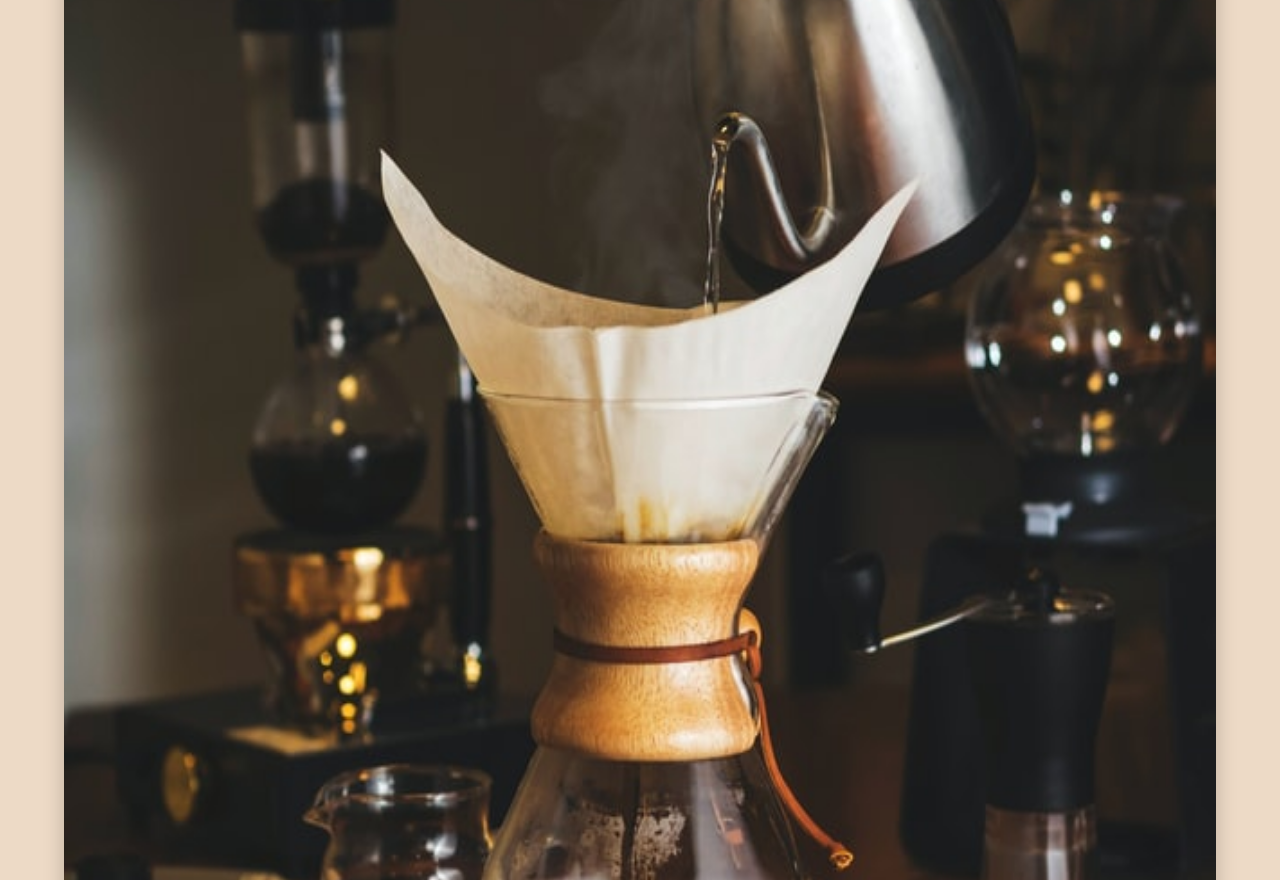
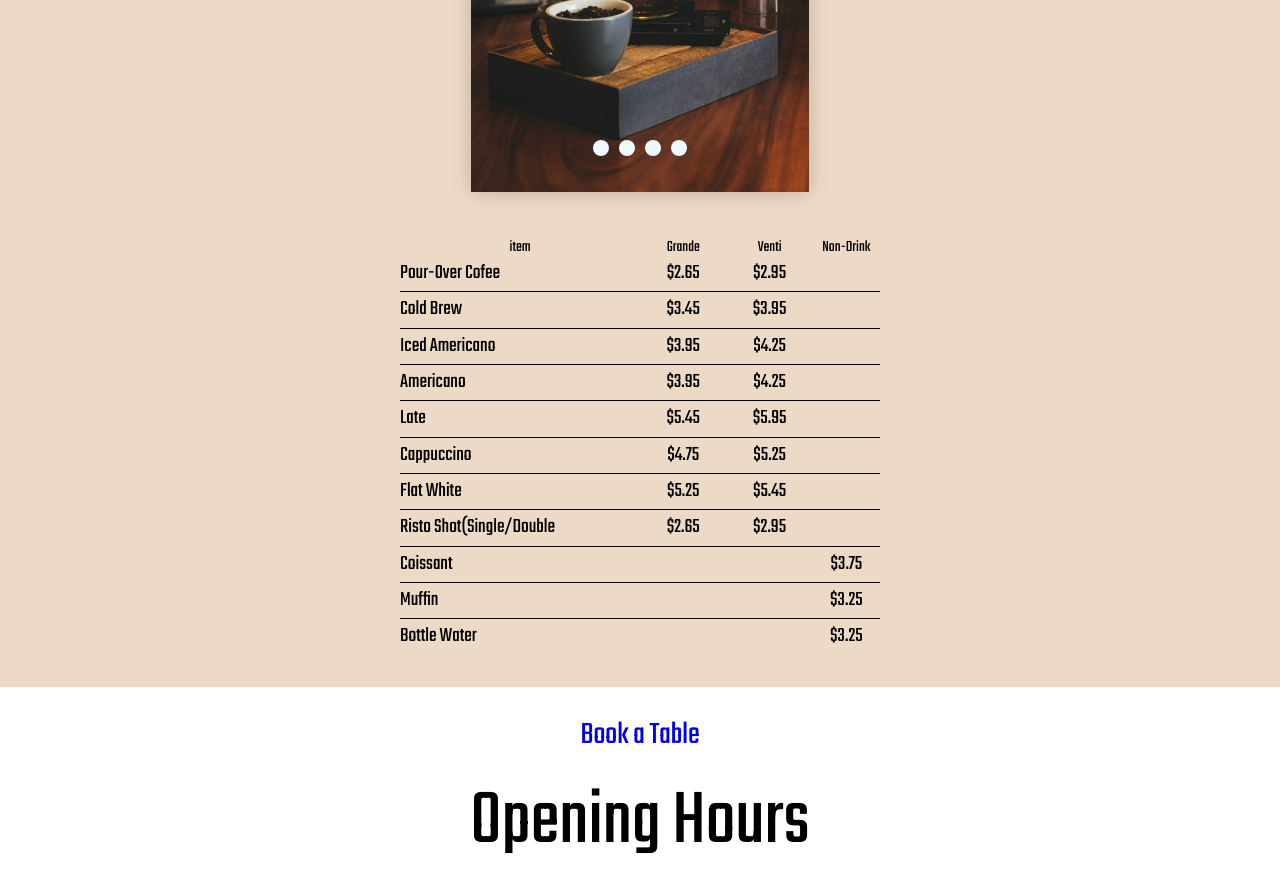
Before and after one commit to richernote/100DevsCuisine, a plain HTML site: page index.html in a window 1280 px wide. Shown: the part 1920-2800 px from the top of the page. Drawn offline with Linux system fonts and the light colour scheme; a web font is replaced by a local one.

Commit message:
Added items and new prices to menu for more content. Changed css classes to be more consistent Also removed some uneeded js

```diff
--- a/css/style.css
+++ b/css/style.css
@@ -42,7 +42,7 @@ header {
     transform-origin: left;
 }
 
-ul li{
+.Navigation ul li {
     width: 70%;
     text-align: center;
     list-style: none;
@@ -117,13 +117,13 @@ main {
 .greeting h2 {
     float: right;
     font-family: 'Inspiration', cursive;
-    font-size: clamp(1rem, 25vh, 20rem);
+    font-size: clamp(10rem, 15vh, 20rem);
     margin: 3rem 0;
     display: block;
 }
 
 .greeting h2>p{
-    font-size: 0.8em;
+    font-size: 1em;
     float: right;
     margin-left: 1rem;
 }
@@ -137,7 +137,7 @@ main {
     color: var(--coffee)
 }
 
-.searchingFood {
+.searching-food {
     position: absolute;
     bottom: clamp(10rem, 15vh, 20rem);
     margin-top: 1rem;
@@ -148,7 +148,7 @@ main {
     margin-top: 2rem;
 }
 
-.searchingFood input {
+.searching-food input {
     width: 75%;
     height: 2rem;
     border-radius: 0.3rem 0 0 0.3rem;
@@ -235,7 +235,7 @@ input::placeholder {
     animation: bounce infinite 0.5s;
 }
 
-#About-Us {
+#about-us {
     position: relative;
     width: 100vw;
     height: 75vh;
@@ -244,7 +244,7 @@ input::placeholder {
     background-repeat: no-repeat;
 }
 
-#About-Us h3 {
+#about-us h3 {
     position: relative;
     font-size: 5rem;
     width: 75%;
@@ -253,7 +253,7 @@ input::placeholder {
     color: aliceblue;
 }
 
-.aboutSub {
+.about-sub {
     text-align: center;
     color: aliceblue;
     margin: 4rem auto;
@@ -261,16 +261,16 @@ input::placeholder {
     background-color: rgba(0, 0, 0, 0.705);
 }
 
-.aboutSub h2 {
+.about-sub h2 {
     font-size: 2rem;
 }
 
-.aboutSub p {
+.about-sub p {
     line-height: 1.5rem;
     font-size: 1.3rem;
 }
 
-.menuButton {
+.menu-button {
     position: absolute;
     bottom: 1.5rem;
     right: 1.5rem;
@@ -284,33 +284,34 @@ input::placeholder {
 
 }
 
-.menuButton a {
+.menu-button a {
     text-decoration: none;
     color: var(--coffee)
 }
 
-.menuPreview {
+.menu-preview {
     background-color: var(--beige);
     height: auto;
     width: 100vw;
     padding: 2rem 0;
 }
 
-.menuPreview h2 {
+.menu-preview h2 {
     font-size: 2rem;
     text-align: center;
 }
 
 .carousel {
     aspect-ratio: 9/16;
-    width: 90vw;
-    height: auto;
+    max-height: 600px;
+    max-width: auto;
     margin: 3rem auto;
     filter: drop-shadow(0 0 10px #0003);
     perspective: 100px;
+    overflow: hidden;
 }
 
-.carousel__viewport {
+.carousel-viewport {
     position: absolute;
     inset: 0 0 0 0;
     display: flex;
@@ -319,16 +320,17 @@ input::placeholder {
     scroll-snap-type: x mandatory;
 }
 
-.carousel__slide {
+.carousel-slide {
     position: relative;
     flex: 0 0 100%;
     width: 100%;
     height: auto;
     scroll-snap-align: center;
-    animation: tonext, snap, ease, 1s, infinite;
+    overflow: hidden;
+    animation: snap, ease, 1s, infinite;
 }
 
-.carousel__navigation-button {
+.carousel-navigation-button {
     display: inline-block;
     width: 1.5rem;
     height: 1.5rem;
@@ -340,10 +342,10 @@ input::placeholder {
     transition: transform 0.1s;
 }
 
-.carousel__navigation {
+.carousel-navigation {
     position: absolute;
     right: 0;
-    bottom: 3rem;
+    bottom: 2rem;
     left: 0;
     text-align: center;
 }
@@ -356,25 +358,26 @@ input::placeholder {
 
 .menu {
     margin: 0 auto;
-    width: 90%
+    width: 90%;
+    max-width: 30rem
 }
 
-.menuItems {
+.menu-items {
     font-size: 1.3rem;
     border-bottom: 1px solid black;
     height: 1.7rem;
     line-height: 1.7;
 }
 
-.menuItems:first-child {
+.menu-items:first-child {
     border-right: 1px solid black;
 }
 
-.menuItems:last-of-type {
+.menu-items:last-of-type {
     border-bottom: none;
 }
 
-.menuItems td + td {
+.menu-items td + td {
     text-align: center;
 }
 
@@ -460,6 +463,10 @@ input::placeholder {
     .socials * {
         font-size: 2.5rem;
     }
+
+    .carousel  img{
+        max-height: 600px;
+    }
 }
 
 @keyframes grow {
--- a/index.html
+++ b/index.html
@@ -12,9 +12,8 @@
 </head>
 <body>
     <header>
-        <i id='dropDownButton' class="fa-solid fa-bars"></i>
-        <nav class="navigation
-        ">
+        <i id='drop-down-button' class="fa-solid fa-bars"></i>
+        <nav class="navigation">
             <ul>
                 <li><a class="nav-links" href="#">Home</a></li>
                 <li><a class="nav-links" href="#">About Us</a></li>
@@ -46,7 +45,7 @@
 
         <img class="main-background" src="./assests/Coffee-Cup.png" alt="cup of cofee">
 
-        <form class="searchingFood" action="">
+        <form class="searching-food" action="">
             <input type="search" placeholder="Search Here">
             <label class="custom-selector" for="Locations">
                 <select name="Locations" id="locations" >
@@ -70,11 +69,11 @@
         </div>
     </main>
 
-    <section id="About-Us">
+    <section id="about-us">
         <h3>
             AboutUs
         </h3>
-        <div class="aboutSub">
+        <div class="about-sub">
             <h2>
                 Dicover Our Restaurant Story
             </h2>
@@ -88,101 +87,124 @@
 
         </div>
 
-        <div class="menuButton">
+        <div class="menu-button">
             <a href="#menu">Discover Munu <i class="fa-solid fa-arrow-right"></i></a>
         </div>
     </section>
 
-    <section class="menuPreview">
+    <section class="menu-preview">
         <h2>
             Special Blends and Tasty Treats
         </h2>
 
         <section class="carousel" aria-label="Gallery">
-            <ol class="carousel__viewport">
-              <li id="carousel__slide1"
+            <ol class="carousel-viewport">
+              <li id="carousel-slide1"
                 tabindex="0"
-                class="carousel__slide">
+                class="carousel-slide">
                   <img class="rotshot" src="./assests/snacks/pour-over.jpg" alt="">
               </li>
 
-              <li id="carousel__slide2"
-                tabindex="0"
-                class="carousel__slide">
+              <li id="carousel-slide2"
+                tabindex="1"
+                class="carousel-slide">
                   <img src="./assests/snacks/muffins.jpg" alt="" class="rotshot">
               </li>
 
-              <li id="carousel__slide3"
-                tabindex="0"
-                class="carousel__slide">
+              <li id="carousel-slide3"
+                tabindex="2"
+                class="carousel-slide">
                   <img src="./assests/snacks/espresso.jpg" alt="" class="rotshot">
               </li>
 
-              <li id="carousel__slide4"
-                tabindex="0"
-                class="carousel__slide">
+              <li id="carousel-slide4"
+                tabindex="3"
+                class="carousel-slide">
                   <img src="./assests/snacks/croissant.jpg" alt="" class="rotshot">
 
               </li>
 
             </ol>
-            <aside class="carousel__navigation">
-                  <a href="#carousel__slide1"
-                     class="carousel__navigation-button">Go to slide 1</a>
+            <aside class="carousel-navigation">
+                  <a href="#carousel-slide1"
+                     class="carousel-navigation-button">Go to slide 1</a>
+
+                  <a href="#carousel-slide2"
+                     class="carousel-navigation-button">Go to slide 2</a>
+
+                  <a href="#carousel-slide3"
+                     class="carousel-navigation-button">Go to slide 3</a>
 
 
-                  <a href="#carousel__slide2"
-                     class="carousel__navigation-button">Go to slide 2</a>
-
-                  <a href="#carousel__slide3"
-                     class="carousel__navigation-button">Go to slide 3</a>
-
-
-                  <a href="#carousel__slide4"
-                     class="carousel__navigation-button">Go to slide 4</a>
+                  <a href="#carousel-slide4"
+                     class="carousel-navigation-button">Go to slide 4</a>
             </aside>
           </section>
 
             <table class="menu">
             <tr>
                 <th style="width: 50%">item</th>
-                <th style="width: 25%">Tall</th>
-                <th style="width: 25%">Venti</th>
+                <th style="width: 18%">Grande</th>
+                <th style="width: 18%">Venti</th>
+                <th style="width: 18%">Non-Drink</th>
             </tr>
-            <tr class="menuItems fadeIn">
+            <tr class="menu-items fadeIn">
                 <td>Pour-Over Cofee</td>
-                <td>$3</td>
-                <td>$4</td>
+                <td>$2.65</td>
+                <td>$2.95</td>
             </tr>
-            <tr class="menuItems fadeIn">
-                <td>Cafe Late</td>
-                <td>$3</td>
-                <td>$4</td>
+            <tr class="menu-items fadeIn">
+                <td>Cold Brew</td>
+                <td>$3.45</td>
+                <td>$3.95</td>
             </tr>
-            <tr class="menuItems fadeIn">
+            <tr class="menu-items fadeIn">
+                <td>Iced Americano</td>
+                <td>$3.95</td>
+                <td>$4.25</td>
+            </tr>
+            <tr class="menu-items fadeIn">
                 <td>Americano</td>
-                <td>$3</td>
-                <td>$4</td>
+                <td>$3.95</td>
+                <td>$4.25</td>
             </tr>
-            <tr class="menuItems fadeIn">
+            <tr class="menu-items fadeIn">
+                <td>Late</td>
+                <td>$5.45</td>
+                <td>$5.95</td>
+            </tr>
+            <tr class="menu-items fadeIn">
+                <td>Cappuccino</td>
+                <td>$4.75</td>
+                <td>$5.25</td>
+            </tr>
+            <tr class="menu-items fadeIn">
                 <td>Flat White</td>
-                <td>$3</td>
-                <td>$4</td>
+                <td>$5.25</td>
+                <td>$5.45</td>
             </tr>
-            <tr class="menuItems fadeIn">
+            <tr class="menu-items fadeIn">
+                <td>Risto Shot(Single/Double</td>
+                <td>$2.65</td>
+                <td>$2.95</td>
+            </tr>
+            <tr class="menu-items fadeIn">
                 <td>Coissant</td>
-                <td>$3</td>
-                <td>$4</td>
+                <td></td>
+                <td></td>
+                <td>$3.75</td>
             </tr>
-            <tr class="menuItems fadeIn">
+            <tr class="menu-items fadeIn">
                 <td>Muffin</td>
-                <td>$3</td>
-                <td>$4</td>
+                <td></td>
+                <td></td>
+                <td>$3.25</td>
             </tr>
-            <tr class="menuItems fadeIn">
+            <tr class="menu-items fadeIn">
                 <td>Bottle Water</td>
                 <td></td>
-                <td>$4</td>
+                <td></td>
+                <td>$3.25</td>
             </tr>
             </table>
 
--- a/script.js
+++ b/script.js
@@ -6,14 +6,10 @@ const selector = document.querySelector('.custom-selector');
 const menuShow = () => {
     nav.classList.toggle('flipOut');
 }
-document.getElementById('dropDownButton').addEventListener('click', menuShow);
+document.getElementById('drop-down-button').addEventListener('click', menuShow);
 
 
 //--------------  drop down for location search ----------------
-
-selector.addEventListener('change', e => {
-    console.log(`changed to ${e.target.value}`)
-})
 
 selector.addEventListener('mousedown', e => {
     e.preventDefault();
```
